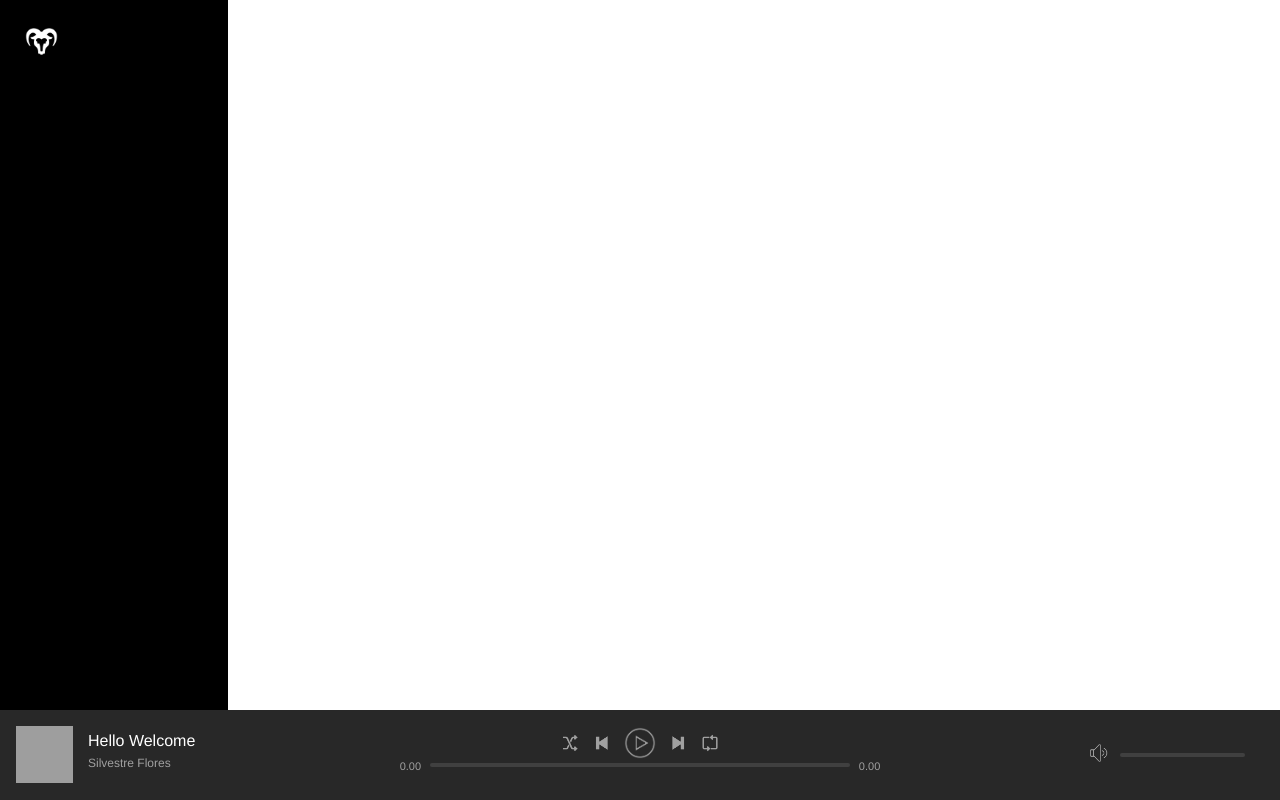
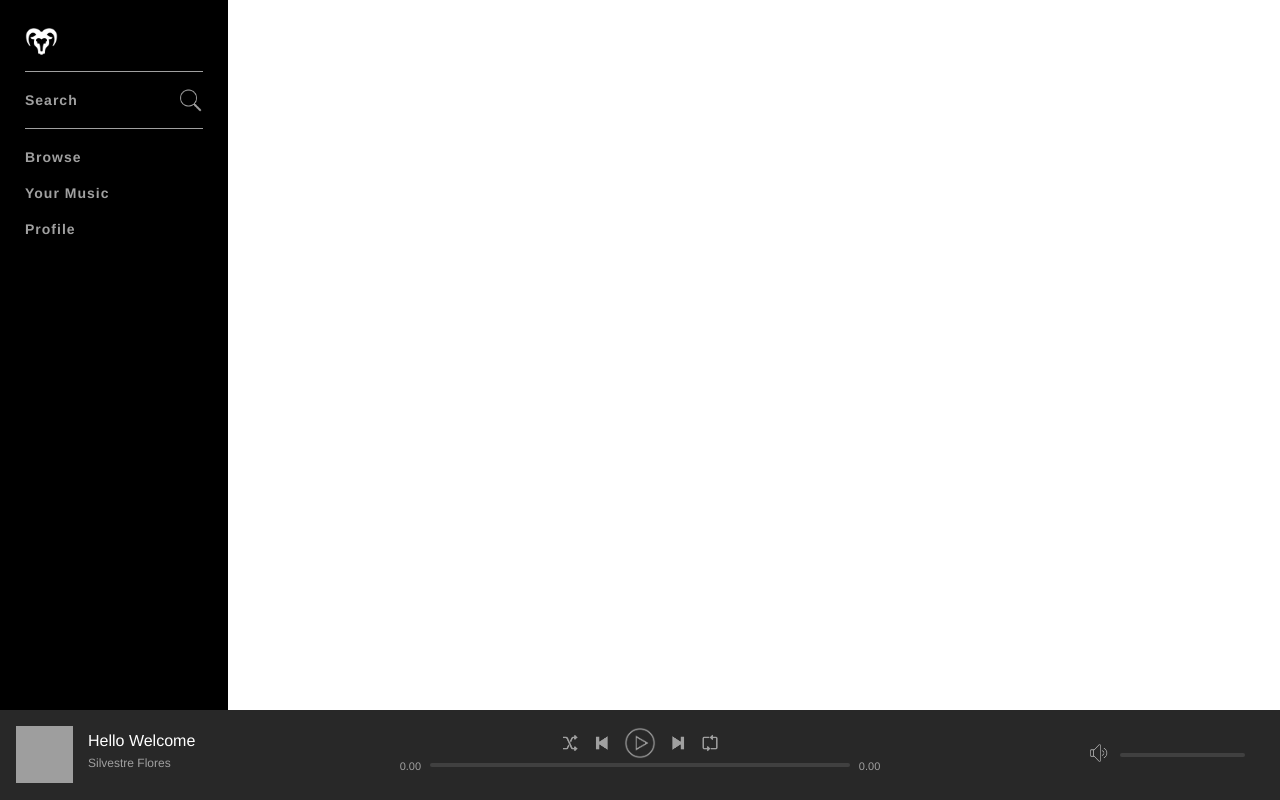
Before and after one commit to s-flores/Audiofi, a PHP site: page / in a window 1280 px wide. Run offline with PHP 8.4, Linux system fonts and the light colour scheme; the visitor is signed in with stand-in values (Sample User, id 1); grey boxes are pictures that could not be loaded.

Commit message:
Navigation menu complete

```diff
--- a/assets/css/style.css
+++ b/assets/css/style.css
@@ -164,6 +164,41 @@ html, body {
     -ms-flex-direction: column;
 }
 
+.logo{
+    margin-bottom: 13px;
+}
+
 .logo img {
     width: 33px;
 }
+
+.navBar .group{
+    border-top: 1px solid #a0a0a0;
+    padding: 10px 0;
+}
+
+.navItem{
+        padding: 10px 0;
+        font-size: 14px;
+        font-weight: 700;
+        display: block;
+        letter-spacing: 1px;
+        position: relative;
+}
+
+.navItemLink{
+    color: #a0a0a0;
+    text-decoration: none;
+}
+
+.navItemLink:hover{
+    color: #ffff;
+    text-decoration: none;
+}
+
+.navItemLink .icon{
+    position: absolute;
+    right: 0;
+    top: 6px;
+    width: 25px;
+}
--- a/index.php
+++ b/index.php
@@ -26,16 +26,44 @@ else {
         <div id="topContainer">
 
             <div id="navBarContainer">
+
                 <nav class="navBar">
+
                     <a href="index.php" class="logo">
                         <img src="assets/images/icons/logo.png">
                     </a>
+
+                   <div class="group">
+
+                        <div class="navItem">
+                            <a href="search.php" class="navItemLink">Search
+                                <img src="assets/images/icons/search.png" class="icon" alt="search">
+                            </a>
+                        </div>
+
+                   </div>
+
+                    <div class="group">
+                          <div class="navItem">
+                              <a href="browse.php" class="navItemLink">Browse</a>
+                        </div>
+
+                        <div class="navItem">
+                            <a href="yourMusic.php" class="navItemLink">Your Music</a>
+                        </div>
+
+                        <div class="navItem">
+                            <a href="profile.php" class="navItemLink">Profile</a>
+                        </div>
+                    </div>
+
                 </nav>
+
             </div>
 
         </div>
 
-         <div id="nowPlayingBarContainer">
+        <div id="nowPlayingBarContainer">
 
             <div id="nowPlayingBar">
 
@@ -56,8 +84,6 @@ else {
                             </span>
 
                         </div>
-
-
 
                     </div>
                 </div>
```
Also changed, not shown: 1 other file.
